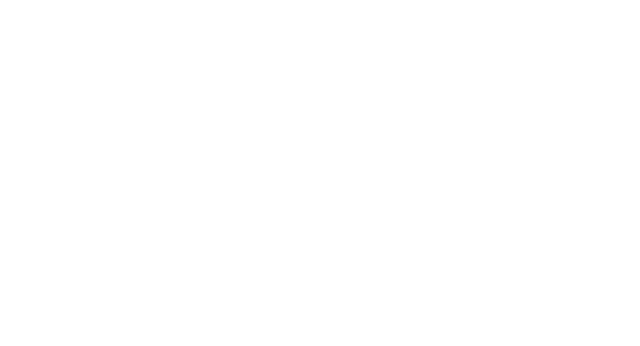
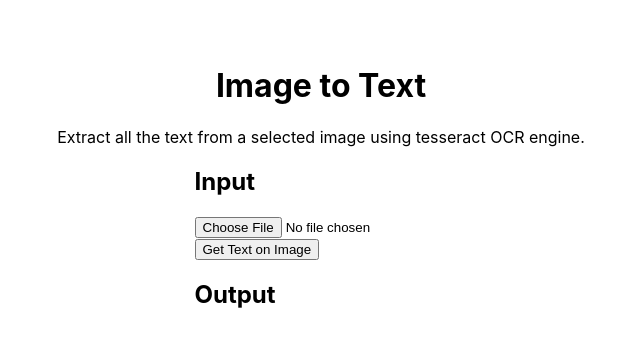
Before and after one commit to AftoTech/seotools, a React (Create React App) app: page /ImageToText in a window 1280 px wide. Before the commit this address had no page. Shown: the top 346 px of the page, without its empty margins (319-959 px from the left). Built offline with nearby package versions, Linux system fonts and the light colour scheme.

Commit message:
ImageToText

```diff
--- a/package.json
+++ b/package.json
@@ -11,6 +11,7 @@
     "react-dom": "^18.2.0",
     "react-router-dom": "^6.8.2",
     "react-scripts": "5.0.1",
+    "tesseract.js": "^4.0.2",
     "web-vitals": "^2.1.4"
   },
   "scripts": {
--- a/src/App.js
+++ b/src/App.js
@@ -6,6 +6,7 @@
 import TextEditorTools from './screens/Texeditortools';
 import WordsCounter from './screens/wordcounter/wordscouter';
 import Md5Generator from './screens/md5Generator/md5Generator';
+import ImageToText from './screens/ImageToText/imagetoText';
 function App() {
   return (
     <BrowserRouter>
@@ -13,7 +14,8 @@
         <Route path="/" element={<HomePage />}/>
         <Route path="/TextEditorTools" element={<TextEditorTools />} />
         <Route path="/WordsCounter" element={<WordsCounter />} />
-        <Route path="/Md5Generator" element={<Md5Generator />}/>
+        <Route path="/Md5Generator" element={<Md5Generator />} />
+       <Route path="/ImageToText" element={<ImageToText />} />
       </Routes>
     </BrowserRouter>
   );
--- /dev/null
+++ b/src/screens/ImageToText/imagetoText.js
@@ -0,0 +1,58 @@
+import React, { useState } from "react";
+import ReactDOM from "react-dom";
+import Tesseract from "tesseract.js";
+
+const ImageToText = () => {
+    const [file, setFile] = useState();
+    const [OutPutText , setOutPutText] = useState()
+  function handleChange(e) {
+    console.log(e.target.files);
+    setFile(URL.createObjectURL(e.target.files[0]));
+
+    };
+    const Extract = () => {
+        console.log("recognizee")
+        Tesseract.recognize(file).then((data) => {
+            console.log("dat---->", data)
+            setOutPutText(data?.data?.text)
+    })
+  }
+
+  return (
+    <div class="ui container">
+      <h1 class="ui header">Image to Text</h1>
+      <div class="desc">
+        Extract all the text from a selected image using tesseract OCR engine.
+      </div>
+
+      <div class="ui grid stackable">
+        <div class="row">
+          <div class="eight wide column">
+            <div class="ui card">
+              <div class="content">
+                <h2 class="header">Input</h2>
+              </div>
+              <div class="content">
+                <input type="file" onChange={handleChange} />
+                <img src={file} />
+              </div>
+            </div>
+          </div>
+          <div class="eight wide column">
+            <div class="ui card">
+              <div class="content">
+                <button onClick={Extract}>
+                 Get Text on Image
+                </button>
+                <h2 class="header">Output</h2>
+                          </div>
+                 <p>{OutPutText}</p>
+            </div>
+          </div>
+        </div>
+      </div>
+    </div>
+  );
+};
+
+export default ImageToText;
--- a/src/screens/Texeditortools.js
+++ b/src/screens/Texeditortools.js
@@ -12,6 +12,9 @@
             </li>
              <li>
             <Link to="/Md5Generator">Md5Generator</Link>
+            </li>
+             <li>
+            <Link to="/ImageToText">ImageToText</Link>
           </li>
         </ul>
       </nav>
```
Also changed, not shown: src/screens/ImageToText/imgeTotext.css (added).
